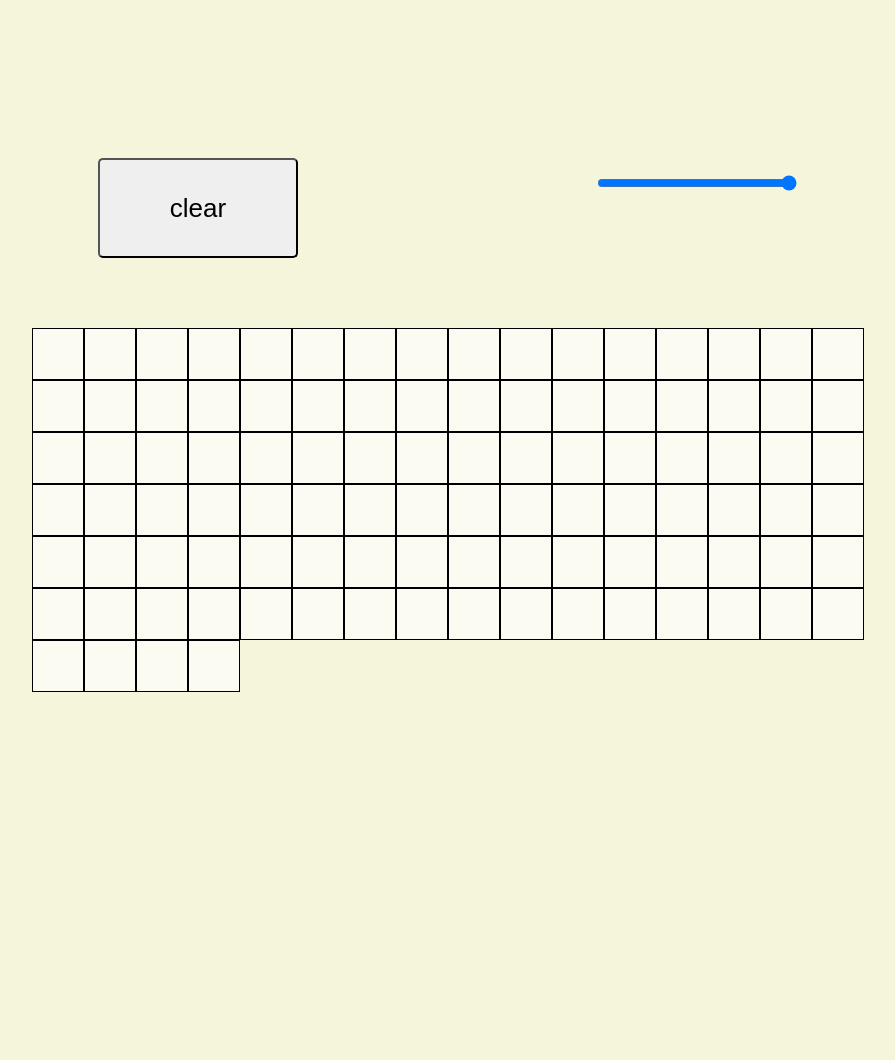
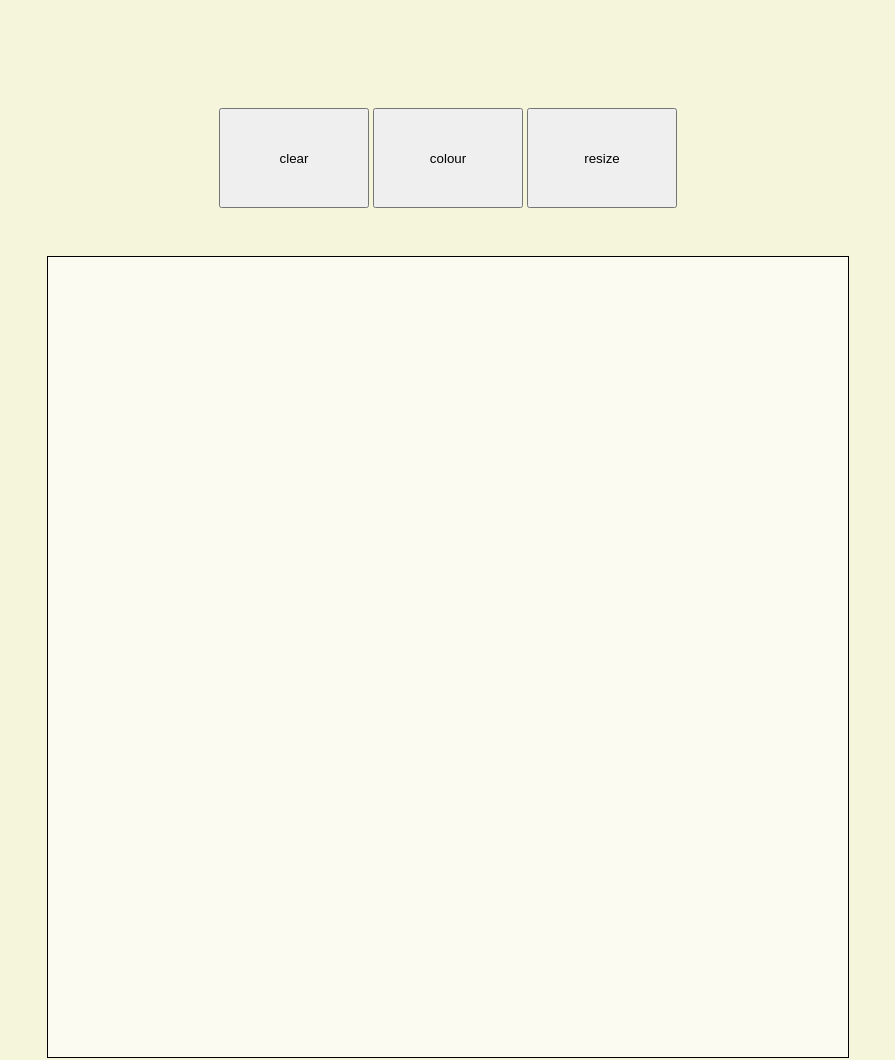
Before and after one commit to Rosseaux/etch-a-sketch, a plain HTML site: page index.html in a window 1280 px wide. Shown: the top 1060 px of the page, without its empty margins (192-1087 px from the left). Drawn offline with Linux system fonts and the light colour scheme.

Commit message:
Reworked entire app from scratch, including html and css to make it work properly. Grid wasn't forming properly, now repeats based on input, and clear button is working.

```diff
--- a/index.html
+++ b/index.html
@@ -5,11 +5,17 @@
     <meta http-equiv="X-UA-Compatible" content="IE=edge">
     <meta name="viewport" content="width=device-width, initial-scale=1.0">
     <link rel="stylesheet" href="style.css">
-    <script src="javascript.js" defer></script>
+
     <title>Document</title>
 </head>
-
 <body>
-   <input id="sizeSlider" type="range" min="1" max="100" defaultvalue="16">
+    <div class="settings">
+        <input class="sizeSlider" type="range" min="2" max ="100" value="16">
+        <button id="clear" class="buttons">clear</button>
+        <button id="colour" class="buttons">colour</button>
+        <button id="resize" class="buttons">resize</button>
+    </div>
+    <div class="gridContainer"></div>
+    <script src="javascript.js"></script>
 </body>
 </html>
--- a/javascript.js
+++ b/javascript.js
@@ -1,31 +1,35 @@
-const gridContainer = document.createElement("div");
-let sizeSlider = document.querySelector("#sizeSlider");
-sizeSlider.value = "256";
+const gridContainer = document.querySelector(".gridContainer");
+const sizeSlider = document.querySelector(".sizeSlider");
+const resizeButton = document.querySelector("#resize");
+const colourButton = document.querySelector("#colour");
+const sizeValue = sizeSlider.value;
 
-gridContainer.className = "gridContainer"
-document.body.appendChild(gridContainer);
-for (i=0; i < sizeSlider.value; i++) {
-    let grid = document.createElement("div");
-    grid.className = "grid";
-    grid.addEventListener("mouseover", (colour => {
-        colour.target.style.backgroundColor = "aqua";
-    }));
-    gridContainer.appendChild(grid);
+gridCreate(16);
+
+
+//Creates a grid with a set value
+function gridCreate(cellCount) {
+    let gridSize = cellCount * cellCount;
+    for (let i = 0; i < gridSize; i++) {
+        let cell = document.createElement("div");
+        cell.className = "cell";
+        gridContainer.style.gridTemplateColumns = `repeat(${cellCount}, 1fr)`;
+        gridContainer.style.gridTemplateRows = `repeat(${cellCount}, 1fr)`;
+        gridContainer.appendChild(cell);
+        cell.addEventListener("mouseover", function(event) {
+            event.target.style.backgroundColor = "black";
+        })
+    }
+
 }
 
-const clearButton = document.createElement("button");
-clearButton.className = "button";
-clearButton.id = "clear";
-clearButton.textContent = "clear";
-clearButton.addEventListener("click", reset);
-document.body.appendChild(clearButton);
+//clears grid, had to get some help from user Silende87's code with this one as I struggled.
+function clearGrid() {
+    gridContainer.innerHTML = "";
+    gridCreate(16);
+}
 
-
-
-
-function reset() {
-    let grid = document.querySelectorAll(".grid");
-    grid.forEach(cell => {
-        cell.style = "background-color: rgba(255, 255, 255, 0.596)";
-    })
-}
+const clearButton = document.querySelector("#clear");
+clearButton.addEventListener("click", () => {
+    clearGrid();
+});
--- a/style.css
+++ b/style.css
@@ -1,47 +1,43 @@
-
 
 
 body {
     display: flex;
+    flex-direction: column;
     flex: 1;
     justify-content: center;
     background-color: beige;
+    align-items: center;
 
 }
 
 .gridContainer {
     display: grid;
-    grid-template-rows: 1fr 1fr 1fr 1fr 1fr 1fr 1fr 1fr 1fr 1fr 1fr 1fr 1fr 1fr 1fr 1fr;
-    grid-template-columns: 1fr 1fr 1fr 1fr 1fr 1fr 1fr 1fr 1fr 1fr 1fr 1fr 1fr 1fr 1fr 1fr;
+    border: 1px black solid;
     grid-gap: 0px 0px;
-    margin-top: 20em;
+    margin-top: 3em;
+    height: 800px;
+    width: 800px;
 
 
 }
 
-.grid {
-    border: 1px solid black;
-    height: 50px;
-    width: 50px;
+.cell {
+
     background-color: rgba(255, 255, 255, 0.596);
 }
 
-#clear{
-    margin-top: 150px;
-    margin-right: 500px;
-    position: absolute;
-    font-size: 26px;
+.buttons {
     height: 100px;
-    width: 200px;
-    text-align: center;
-    border-radius: 5px;
+    width: 150px;
+    margin-top: 100px;
+
 }
 
-#sizeSlider {
-    margin-top: 150px;
-    margin-left: 500px;
-    position: absolute;
-    height: 50px;
-    width: 200px;
-    border-radius: 5px;
+.sizeSlider {
+    position: fixed;
+    margin-top: 80em;
+    width: 34em;
+    height: 3em;
+
+
 }
```
